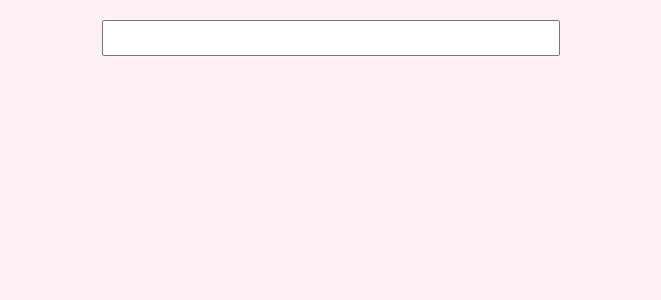
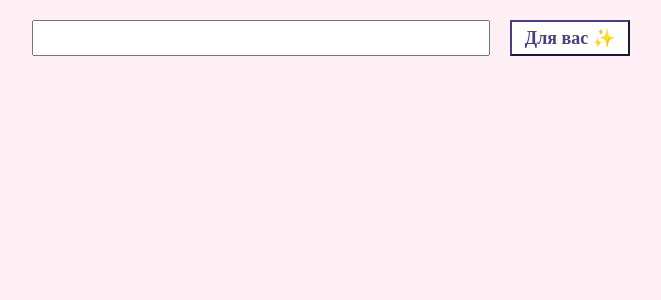
Before and after one commit to repulsiveone/oprosiki, a Django app: page /surveys/ in a window 1280 px wide; the page is wider, and only the part inside the window is pictured. Shown: the part 60-360 px from the top of that part, without its empty margins (309-970 px from the left). Run offline with Django 4.2, Linux system fonts and the light colour scheme; data that the repository does not hold is empty; parts of the project's set-up code (start-up, migrations or seed data) failed here and were passed over.

Commit message:
recomendation update

```diff
--- a/src/apps/oprosweb/static/css/surveys-list.css
+++ b/src/apps/oprosweb/static/css/surveys-list.css
@@ -18,6 +18,17 @@ main {
   align-items: center;
 }
 
+.sett {
+    display: flex;
+    align-items: center;
+    gap: 20px;
+}
+
+.inline-form {
+    display: inline-block;
+    vertical-align: middle;
+}
+
 .search-field {
     margin-top: 20px;
 }
@@ -25,6 +36,22 @@ main {
 #search-input {
     width: 450px;
     height: 30px;
+}
+
+.recom-field {
+    margin-top: 20px;
+}
+
+.recom-field input {
+    width: 120px;
+    height: 36px;
+    background-color: #FFFFFF;
+    border-color: #483D8B;
+    cursor: pointer;
+    font-weight: bold;
+    font-size: 18px;
+    font-family: 'Montserrat';
+    color: #483D8B;
 }
 
 .oprosikBlock {
--- a/src/apps/oprosweb/templates/app/survey.html
+++ b/src/apps/oprosweb/templates/app/survey.html
@@ -5,6 +5,9 @@
 <main>
     <div class="ramka">
         <div class="container-survey" onclick="toggleElements1()">
+            {%for i in survey_tags%}
+                {{i.tag.tag_name}}
+            {%endfor%}
             <div class="theme"><p>{{survey.theme}}</p></div>
             <div class="theme-description"><p>{{survey.theme_description}}</p></div>
             <hr size="1" width="650px" align="center" color="#483D8B" id="line">
--- a/src/apps/oprosweb/templates/app/surveys-list.html
+++ b/src/apps/oprosweb/templates/app/surveys-list.html
@@ -3,11 +3,18 @@
 {% block content %}
 <main>
 <div class="wrapper">
-    <form action="" method="get">
-        <div class="search-field">
-            <input type="text" name="search-input" id="search-input">
-        </div>
-    </form>
+    <div class="sett">
+        <form action="" method="get">
+            <div class="search-field">
+                <input type="text" name="search-input" id="search-input">
+            </div>
+        </form>
+        <form method="POST">{% csrf_token %}
+            <div class="recom-field">
+                <input type="submit" value="Для вас ✨">
+            </div>
+        </form>
+    </div>
     <div class="container">
         {% for i in surveys %}
         <div class="oprosikBlock">
--- a/src/apps/oprosweb/views.py
+++ b/src/apps/oprosweb/views.py
@@ -226,21 +226,18 @@ def change_password(request, user_id):
 
 
 def surveys(request):
-    # добавить в "для вас и вернуть поиск"
-    cached_surveys = cache.get(f'user:{request.user.id}:surveys')
+    search = request.GET.get('search-input')
 
-    if cached_surveys:
-        surveys = cached_surveys
-
-    # search = request.GET.get('search-input')
-    # print(search)
-    # if search:
-    #     surveys = Survey.objects.filter(theme__icontains=search)
+    if search:
+        surveys = Survey.objects.filter(theme__icontains=search)
     else:
         surveys = Survey.objects.all()
 
     if request.method == "POST":
-        pass
+        cached_surveys = cache.get(f'user:{request.user.id}:surveys')
+
+        if cached_surveys:
+            surveys = cached_surveys
 
     return render(request, 'app/surveys-list.html', {'surveys': surveys})
 
@@ -252,8 +249,7 @@ def survey(request, id):
     survey_tags = SurveyTags.objects.filter(survey=survey)
     get_user_tag(request.user.id)
     if request.method == "POST":
-        # if request.user.is_authenticated and not user_vote:
-        if request.user.is_authenticated:
+        if request.user.is_authenticated and not user_vote:
             form_data = request.POST.dict()
             print(form_data)
             for dataVal in list(form_data):
```
